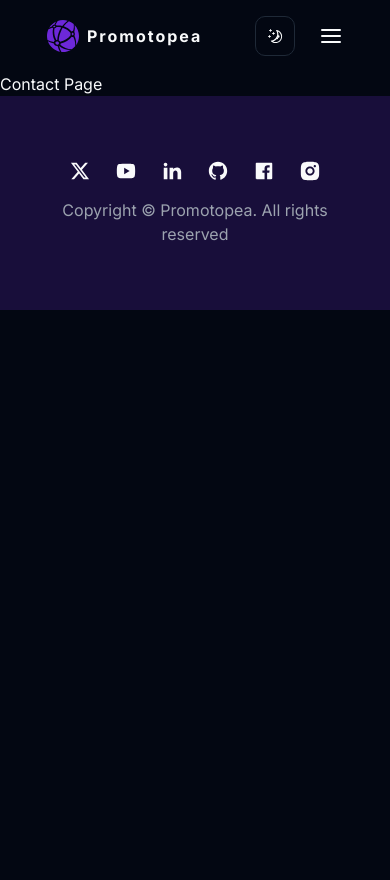
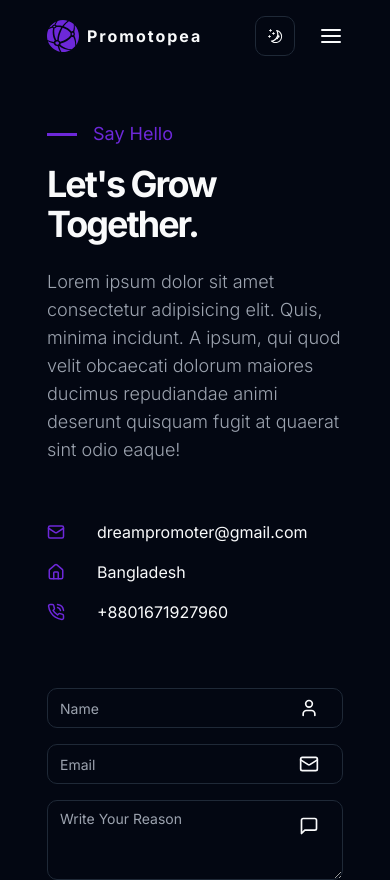
Before and after one commit to kabirshuvo/Nextgen-Agency-App, a Next.js app: page /contact in a window 390 px wide. Shown: the top 880 px of the page. Before the commit the page ends 844 px from the top, so only its background shows below. Built offline with nearby package versions, Linux system fonts and the light colour scheme.

Commit message:
Primarily done

```diff
--- a/src/app/contact/page.tsx
+++ b/src/app/contact/page.tsx
@@ -1,7 +1,49 @@
-import React from "react";
+import Form from "@/components/Form";
+import { MailIcon, HomeIcon, PhoneCall } from "lucide-react";
 
 const ContactPage = () => {
-  return <div>Contact Page</div>;
+  return (
+    <section>
+      <div className="container ma-auto">
+        <div className="grid md:grid-cols-2 pt-12 md:h-[480px] mb-6 md:mb-24">
+          <div className="flex flex-col justify-center">
+            <div className="flex items-center gap-x-4 text-primary text-lg mb-4">
+              <span className="w-[30px] h-[3px] bg-primary"></span>
+              Say Hello
+            </div>
+            <h1 className="h1 max-w-md mb-8">Let&apos;s Grow Together.</h1>
+            <p className="subtitle max-w-[400px]">
+              {" "}
+              Lorem ipsum dolor sit amet consectetur adipisicing elit. Quis,
+              minima incidunt. A ipsum, qui quod velit obcaecati dolorum maiores
+              ducimus repudiandae animi deserunt quisquam fugit at quaerat sint
+              odio eaque!
+            </p>
+          </div>
+          <div className="hidden md:flex w-full bg-contact_illustration_light dark:bg-contact_illustration_dark bg-contain bg-top bg-no-repeat"></div>
+        </div>
+        {/* info text and form */}
+        <div className="grid md:grid-cols-2 mb-24 xl:mb-32">
+          <div className="flex flex-col gap-y-4 xl:gap-y-12 xl:mb-24 text-base xl:text-lg">
+            <div className="flex items-center gap-x-8">
+              <MailIcon size={18} className="text-primary" />
+              <div>dreampromoter@gmail.com</div>
+            </div>
+            <div className="flex items-center gap-x-8">
+              <HomeIcon size={18} className="text-primary" />
+              <div>Bangladesh</div>
+            </div>
+            <div className="flex items-center gap-x-8 mb-16">
+              <PhoneCall size={18} className="text-primary" />
+              <div>+8801671927960</div>
+            </div>
+          </div>
+
+          <Form />
+        </div>
+      </div>
+    </section>
+  );
 };
 
 export default ContactPage;
--- a/src/components/Badges/BadgeCountUps.tsx
+++ b/src/components/Badges/BadgeCountUps.tsx
@@ -2,13 +2,23 @@ import React from "react";
 import BadgeCountUp from "./CountUp";
 
 export const YearsCountUp = () => {
-  return <BadgeCountUp endCountNum={16} badgeText="Years of Experience" />;
+  return (
+    <BadgeCountUp
+      endCountNum={16}
+      endCountText="K"
+      badgeText="Years of Experience"
+    />
+  );
 };
 
 export const HappyClientsCountUp = () => {
-  return <BadgeCountUp endCountNum={5} badgeText=" Happy Clients" />;
+  return (
+    <BadgeCountUp endCountNum={5} endCountText="K" badgeText=" Happy Clients" />
+  );
 };
 
 export const ReviewsCountUp = () => {
-  return <BadgeCountUp endCountNum={1} badgeText=" Reviews" />;
+  return (
+    <BadgeCountUp endCountNum={1} endCountText="K+" badgeText=" Reviews" />
+  );
 };
--- a/src/components/Badges/CountUp.tsx
+++ b/src/components/Badges/CountUp.tsx
@@ -14,15 +14,17 @@ const BadgeCountUp: React.FC<BadgeCountUpProps> = ({
   badgeText,
 }) => {
   return (
-    <div className=" flex justify-center items-center gap-2">
-      <div className=" flex text-4xl leading-none font-bold text-primary -ml-2">
+    <div className="flex justify-center items-center gap-2">
+      <div className="flex text-4xl leading-none font-bold text-primary -ml-2">
         {endCountNum !== undefined && (
-          <CountUp end={endCountNum} delay={1} duration={4} />
+          <>
+            <CountUp end={endCountNum} delay={1} duration={4} />
+            {endCountText && <span className="">{endCountText}</span>}
+          </>
         )}
-        {/* add end countup functionality here */}
       </div>
-      <div className="max-w-[70px] leading-none font-sm text-primary text-center text-black font-semibold ">
-        {badgeText && <span className="">{badgeText}</span>}
+      <div className="max-w-[80px] leading-none font-sm text-primary text-center text-black font-semibold">
+        {badgeText && <span>{badgeText}</span>}
       </div>
     </div>
   );
--- a/src/components/Badges/ExperienceBadge.tsx
+++ b/src/components/Badges/ExperienceBadge.tsx
@@ -10,7 +10,9 @@ interface BadgeProps {
 const ExperienceBadge: React.FC<BadgeProps> = ({ containerStyles }) => {
   return (
     <div className={`badge badge:hover ${containerStyles}`}>
-      <BriefcaseIcon />
+      <div className="-ml-2">
+        <BriefcaseIcon />
+      </div>
       <YearsCountUp />
     </div>
   );
--- /dev/null
+++ b/src/components/Form.tsx
@@ -0,0 +1,29 @@
+"use client";
+import { Button } from "./ui/button";
+import { Input } from "./ui/input";
+import { Textarea } from "./ui/textarea";
+import { User, MailIcon, ArrowRightIcon, MessageSquare } from "lucide-react";
+
+const Form = () => {
+  return (
+    <form action="" className="flex flex-col gap-y-4">
+      <div className="relative flex items-center">
+        <Input type="name" id="name" placeholder="Name" />
+        <User className="absolute right-6" size={20} />
+      </div>
+      <div className="relative flex items-center">
+        <Input type="email" id="email" placeholder="Email" />
+        <MailIcon className="absolute right-6" size={20} />
+      </div>
+      <div className="relative flex items-center">
+        <Textarea id="textarea" placeholder="Write Your Reason" />
+        <MessageSquare className="absolute top-4 right-6" size={20} />
+      </div>
+      <Button className="flex items-center max-w-[166px] gap-2">
+        Let&apos;s Connect <ArrowRightIcon size={20} />
+      </Button>
+    </form>
+  );
+};
+
+export default Form;
--- a/tailwind.config.ts
+++ b/tailwind.config.ts
@@ -85,6 +85,9 @@ const config = {
         hero_shape2_dark: "url(/assets/hero/shape-2-dark.svg)",
         dots_light: "url(/assets/dots-light.svg)",
         dots_dark: "url(/assets/dots-dark.svg)",
+        contact_illustration_light:
+          "url(/assets/contact/illustration-light.svg)",
+        contact_illustration_dark: "url(/assets/contact/illustration-dark.svg)",
       },
     },
   },
```
